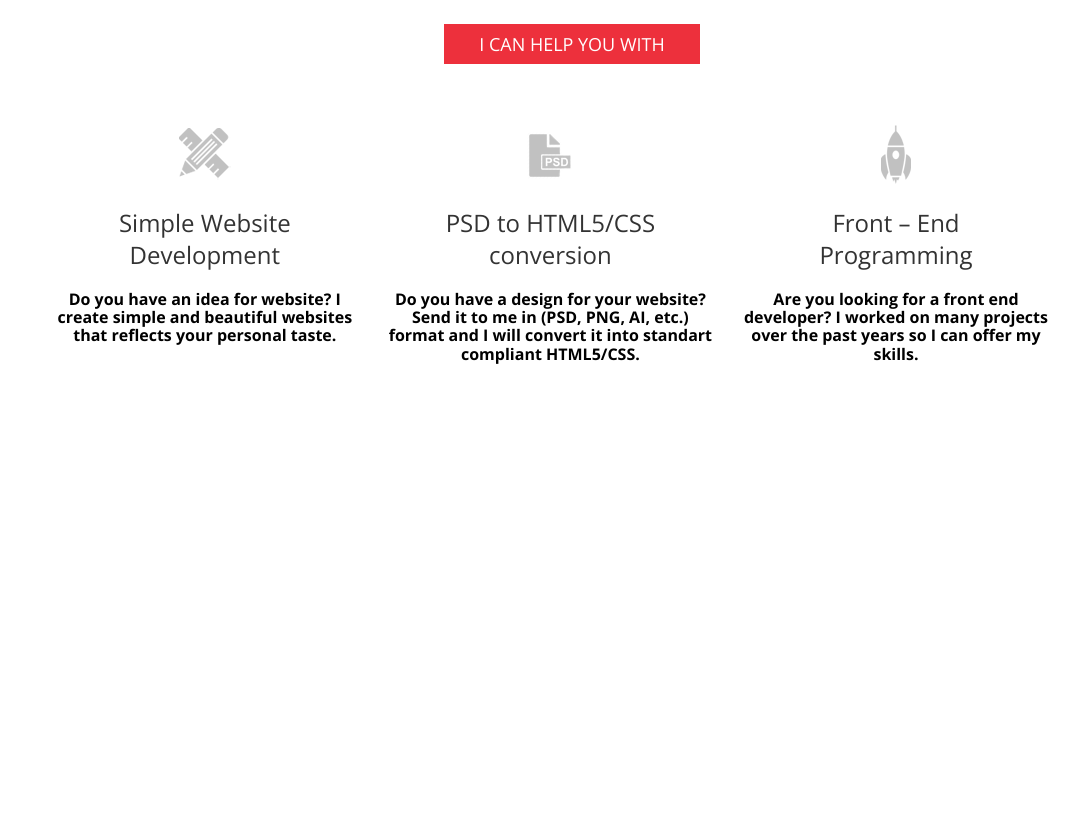
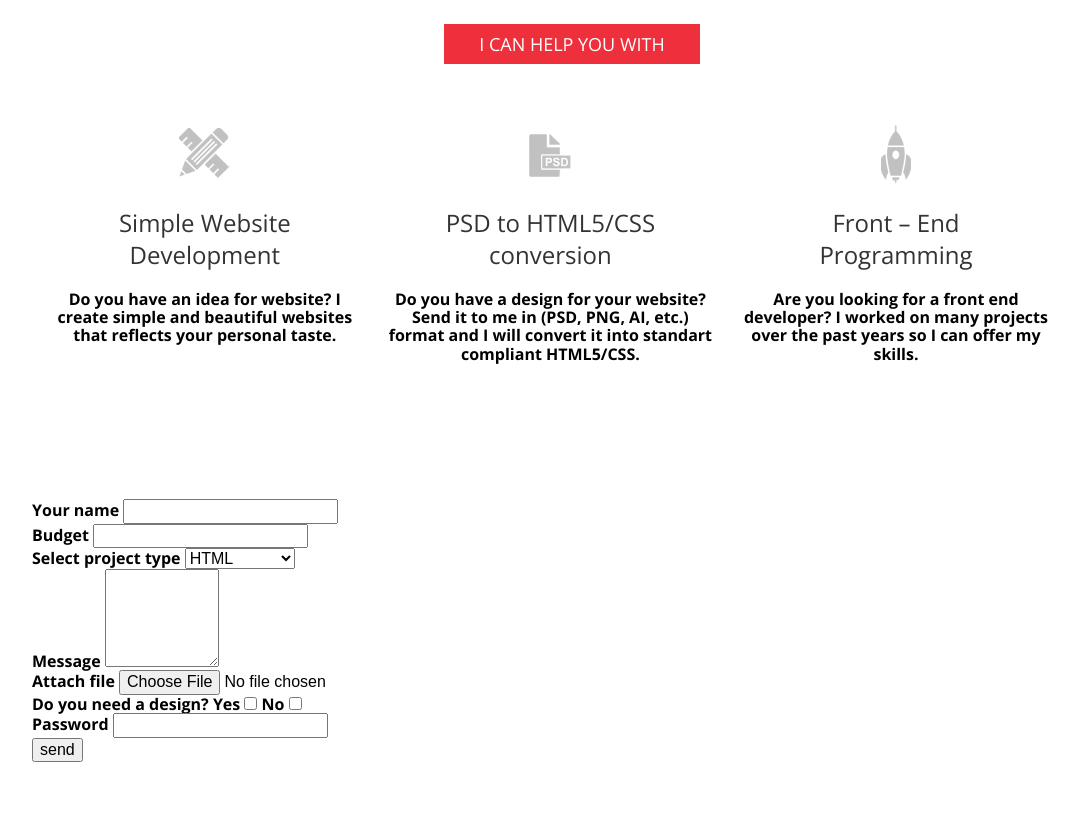
Before and after one commit to arnasarnasarnas/arnasarnasarnas.github.io, a plain HTML site: page index.html in a window 1280 px wide. Shown: the part 436-1258 px from the top of the page, without its empty margins (68-1147 px from the left). Before the commit the page ends 875 px from the top, so only its background shows below. Drawn offline with nearby package versions, Linux system fonts and the light colour scheme.

Commit message:
Form update.

```diff
--- a/index.html
+++ b/index.html
@@ -74,6 +74,63 @@
         </div>
     </section>
 
+    <section id="get-in-toutch">
+        <div class="container">
+            <form action="/contact" method="GET">
+            <div>
+                <label for="name">Your name</label>
+                <input id="name" type="text" name="vardas">
+            </div>
+            <div>
+                <lable for="number">Budget</lable>
+                <input id="number" type="number" name="number">
+            </div>
+            <div>
+                <lable>
+                    Select project type
+                    <select name="type" id="">
+                           <option value="1">HTML</option>
+                           <option value="2">HTML+CSS</option>
+                           <option value="3">HTML FULL</option>
+                    </select>
+                </lable>
+            </div>
+
+            <div>
+                <label for="des">Message</label>
+                <textarea id="des" name="description" id="" cols="10" rows="5"></textarea>
+            </div>
+            <div>
+                <lable for="filee">Attach file</lable>
+                <input type="file" name="file">
+            </div>
+            <div>
+                Do you need a design?
+                <label>
+                    Yes
+                    <input name="design-needed" type="checkbox" value="1">
+                </label>
+                <label>
+                    No
+                    <input name="design-needed" type="checkbox" value="2">
+                </label>
+            </div>
+            <div>
+                Password
+                <input type="password" name="pwd">
+            </div>
+            <div>
+                <input type="submit" value="send">
+            </div>
+
+            </form>
+
+        </div>
+
+
+
+    </section>
+
 </body>
 
 </html>
```
